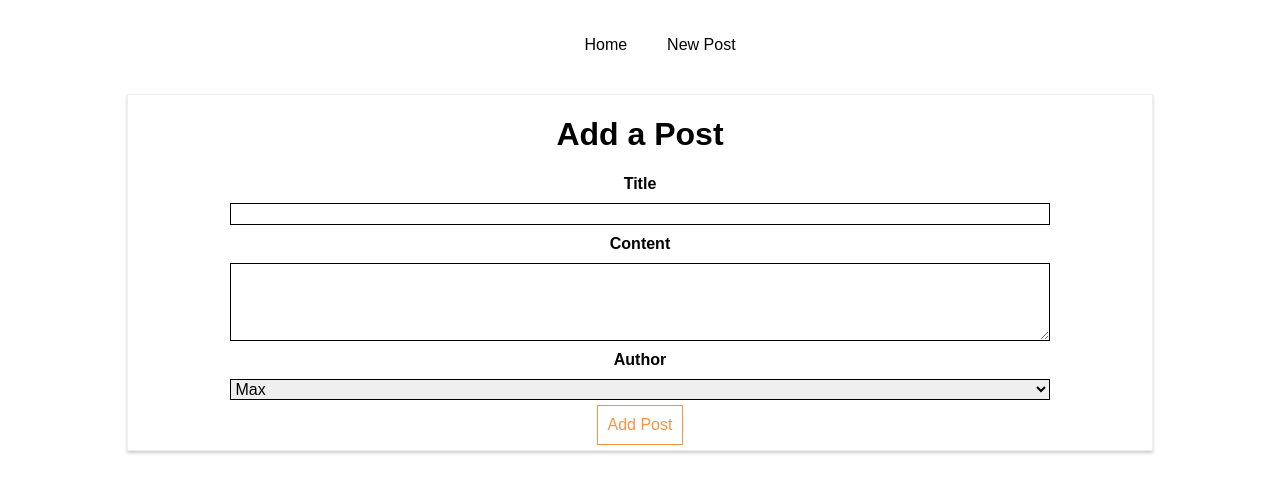
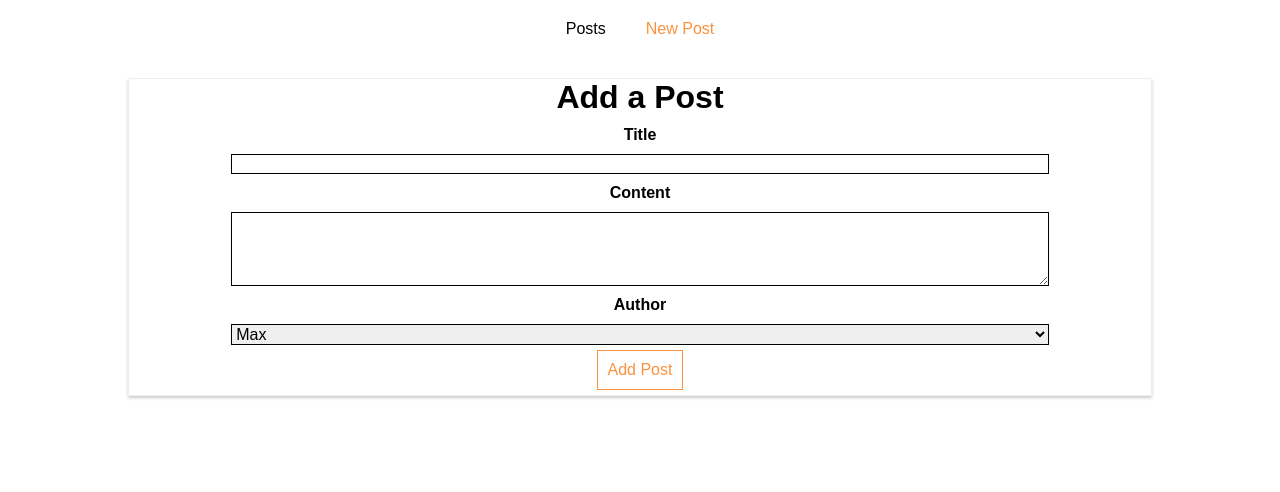
Before and after one commit to phongluudn1997/learning-http-request, a React (Create React App) app: page /new-post in a window 1280 px wide. Shown: the top 492 px of the page. Built offline with nearby package versions, Linux system fonts and the light colour scheme.

Commit message:
react-router and react-router-dom

```diff
--- /dev/null
+++ b/src/App.css
@@ -0,0 +1,9 @@
+* {
+  margin: 0;
+  padding: 0;
+  box-sizing: border-box;
+}
+
+.App {
+  text-align: center;
+}
--- a/src/App.js
+++ b/src/App.js
@@ -1,5 +1,6 @@
 import React, { Component } from "react";
 import { BrowserRouter } from "react-router-dom";
+import "./App.css";
 
 import Blog from "./containers/Blog/Blog";
 
--- a/src/containers/Blog/Blog.css
+++ b/src/containers/Blog/Blog.css
@@ -13,6 +13,7 @@
   color: black;
 }
 
-.BlogNav a:hover {
+.BlogNav a:hover,
+.BlogNav a.active {
   color: #fa923f;
 }
--- a/src/containers/Blog/Blog.js
+++ b/src/containers/Blog/Blog.js
@@ -1,5 +1,5 @@
 import React, { Component } from "react";
-import { Route, Link } from "react-router-dom";
+import { Route, NavLink, Switch, Redirect } from "react-router-dom";
 
 import "./Blog.css";
 import Posts from "./Posts/Posts";
@@ -13,10 +13,12 @@ class Blog extends Component {
           <nav className="BlogNav">
             <ul>
               <li>
-                <Link to="/">Home</Link>
+                <NavLink to="/posts" exact>
+                  Posts
+                </NavLink>
               </li>
               <li>
-                <Link
+                <NavLink
                   to={{
                     pathname: "/new-post",
                     hash: "#submit",
@@ -24,13 +26,17 @@ class Blog extends Component {
                   }}
                 >
                   New Post
-                </Link>
+                </NavLink>
               </li>
             </ul>
           </nav>
         </header>
-        <Route path="/" exact component={Posts} />
-        <Route path="/new-post" component={NewPost} />
+        <Switch>
+          <Route path="/new-post" component={NewPost} />
+          <Route path="/posts" component={Posts} />
+          {/* <Redirect from="/" to="/posts" /> */}
+          <Route render={() => <h1>Not Found</h1>} />
+        </Switch>
       </div>
     );
   }
--- a/src/containers/Blog/FullPost/FullPost.js
+++ b/src/containers/Blog/FullPost/FullPost.js
@@ -8,13 +8,21 @@ class FullPost extends Component {
     post: null,
   };
 
+  componentDidMount() {
+    this.loadData();
+  }
+
   componentDidUpdate() {
-    if (this.props.id) {
+    this.loadData();
+  }
+
+  loadData() {
+    if (this.props.match.params.id) {
       if (
         !this.state.post ||
-        (this.state.post && this.state.post.id !== this.props.id)
+        (this.state.post && this.state.post.id !== +this.props.match.params.id)
       ) {
-        axios.get("/posts/" + this.props.id).then((response) => {
+        axios.get("/posts/" + this.props.match.params.id).then((response) => {
           this.setState({ post: response.data });
         });
       }
@@ -23,7 +31,7 @@ class FullPost extends Component {
 
   render() {
     let post = <p style={{ textAlign: "center" }}>Please select a Post!</p>;
-    if (this.props.id) {
+    if (this.props.match.params.id) {
       post = <p>Loading...</p>;
     }
     if (this.state.post) {
--- a/src/containers/Blog/NewPost/NewPost.js
+++ b/src/containers/Blog/NewPost/NewPost.js
@@ -2,12 +2,14 @@ import React, { Component } from "react";
 import axios from "axios";
 
 import "./NewPost.css";
+import { Redirect } from "react-router";
 
 class NewPost extends Component {
   state = {
     title: "",
     content: "",
     author: "Max",
+    isSubmitted: false,
   };
 
   postDataHandler = () => {
@@ -16,29 +18,52 @@ class NewPost extends Component {
       content: this.state.content,
       author: this.state.author,
     };
-    axios.post("/posts", post).then((response) => console.log(response));
+    axios.post("/posts", post).then((res) => {
+      console.log(res);
+      this.props.history.replace("/posts");
+
+      // this.props.history.push("/posts");
+
+      // this.setState({
+      //   isSubmitted: true,
+      // });
+    });
+  };
+
+  handleChange = (e) => {
+    this.setState({
+      [e.target.name]: e.target.value,
+    });
   };
 
   render() {
+    let redirect = null;
+    if (this.state.isSubmitted) {
+      redirect = <Redirect to="/" />;
+    }
     return (
       <div className="NewPost">
+        {redirect}
         <h1>Add a Post</h1>
         <label>Title</label>
         <input
+          name="title"
           type="text"
           value={this.state.title}
-          onChange={(event) => this.setState({ title: event.target.value })}
+          onChange={(e) => this.handleChange(e)}
         />
         <label>Content</label>
         <textarea
+          name="content"
           rows="4"
           value={this.state.content}
-          onChange={(event) => this.setState({ content: event.target.value })}
+          onChange={(e) => this.handleChange(e)}
         />
         <label>Author</label>
         <select
+          name="author"
           value={this.state.author}
-          onChange={(event) => this.setState({ author: event.target.value })}
+          onChange={(e) => this.handleChange(e)}
         >
           <option value="Max">Max</option>
           <option value="Manu">Manu</option>
--- a/src/containers/Blog/Posts/Posts.js
+++ b/src/containers/Blog/Posts/Posts.js
@@ -2,6 +2,8 @@ import React, { Component } from "react";
 import Post from "../../../components/Post/Post";
 import axios from "axios";
 import "./Posts.css";
+import FullPost from "../FullPost/FullPost";
+import { Route } from "react-router-dom";
 
 export default class Posts extends Component {
   state = {
@@ -23,20 +25,30 @@ export default class Posts extends Component {
   }
 
   handlePostClicked(id) {
-    this.setState({ selectedPostId: id });
+    this.props.history.push("/posts/" + id);
   }
   render() {
+    console.log(this.props.match.url);
     const posts = this.state.posts.map((post) => {
       return (
         <Post
+          key={post.id}
           clicked={() => this.handlePostClicked(post.id)}
           author={post.author}
           title={post.title}
-          key={post.id}
         />
       );
     });
 
-    return <section className="Posts">{posts}</section>;
+    return (
+      <div>
+        <section className="Posts">{posts}</section>
+        <Route
+          path={this.props.match.url + "/:id"}
+          exact
+          component={FullPost}
+        />
+      </div>
+    );
   }
 }
```
